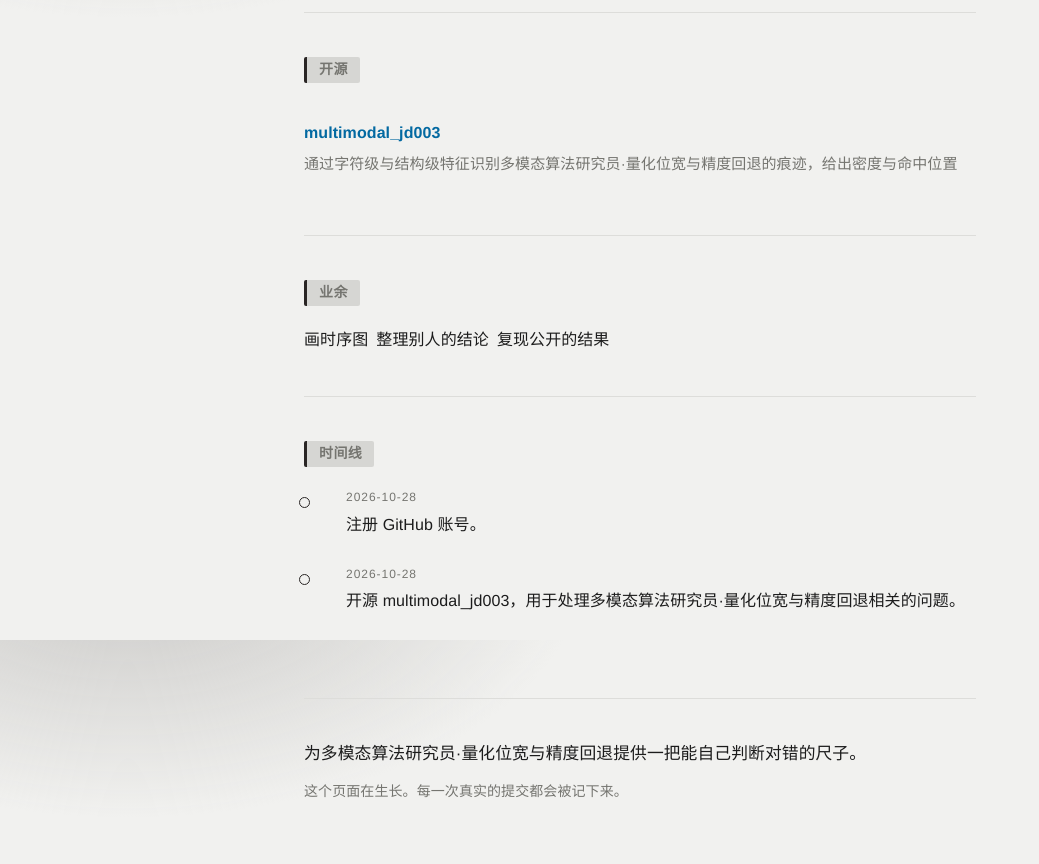
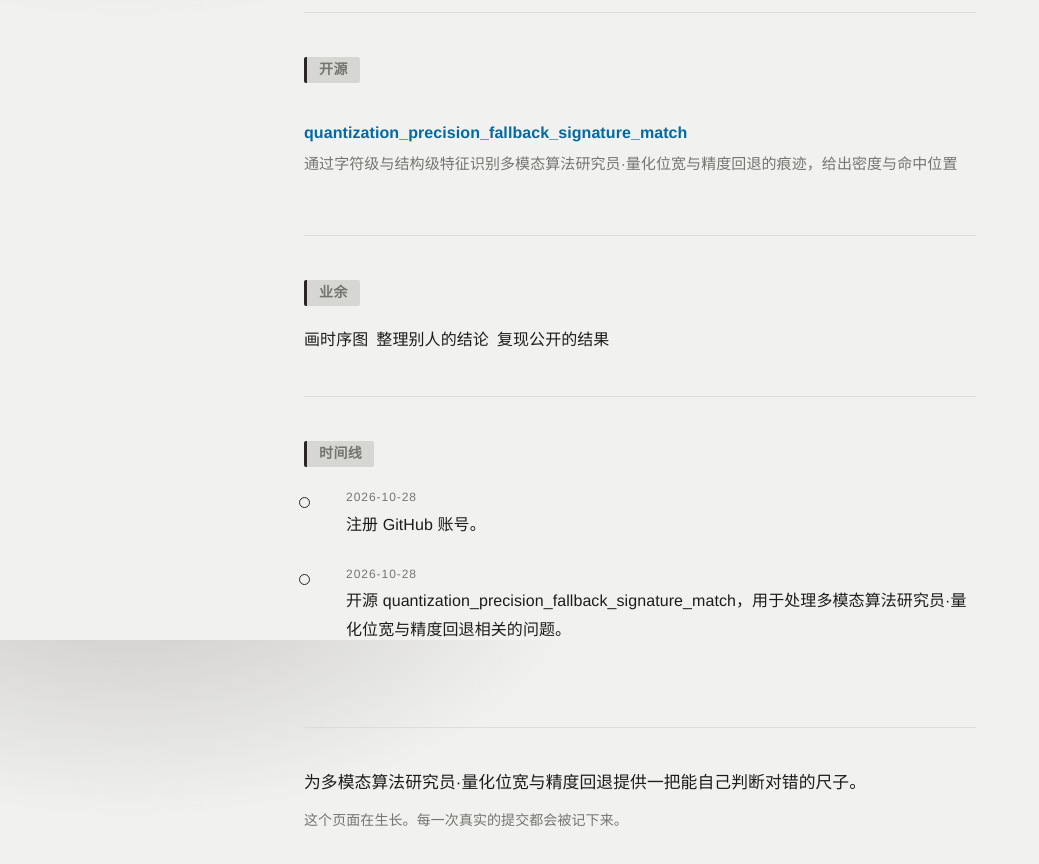
Before and after one commit to deepthresh/deepthresh.github.io, a plain HTML site: page index.html in a window 1280 px wide. Shown: the part 960-1824 px from the top of the page, without its empty margins (0-1039 px from the left). Drawn offline with Linux system fonts and the light colour scheme.

Commit message:
chore: 同步仓库改名后的链接

```diff
--- a/index.html
+++ b/index.html
@@ -102,7 +102,7 @@
 <section id="work">
   <h2>开源</h2>
   <ul class="repos">
-    <li><div class="name"><a href="https://github.com/deepthresh/multimodal_jd003" rel="noopener">multimodal_jd003</a></div>
+    <li><div class="name"><a href="https://github.com/deepthresh/quantization_precision_fallback_signature_match" rel="noopener">quantization_precision_fallback_signature_match</a></div>
       <div class="desc">通过字符级与结构级特征识别多模态算法研究员·量化位宽与精度回退的痕迹，给出密度与命中位置</div>
     </li>
   </ul>
@@ -126,7 +126,7 @@
     </li>
     <li>
       <span class="when">2026-10-28</span>
-      开源 multimodal_jd003，用于处理多模态算法研究员·量化位宽与精度回退相关的问题。
+      开源 quantization_precision_fallback_signature_match，用于处理多模态算法研究员·量化位宽与精度回退相关的问题。
     </li>
   </ol>
 </section>
```
